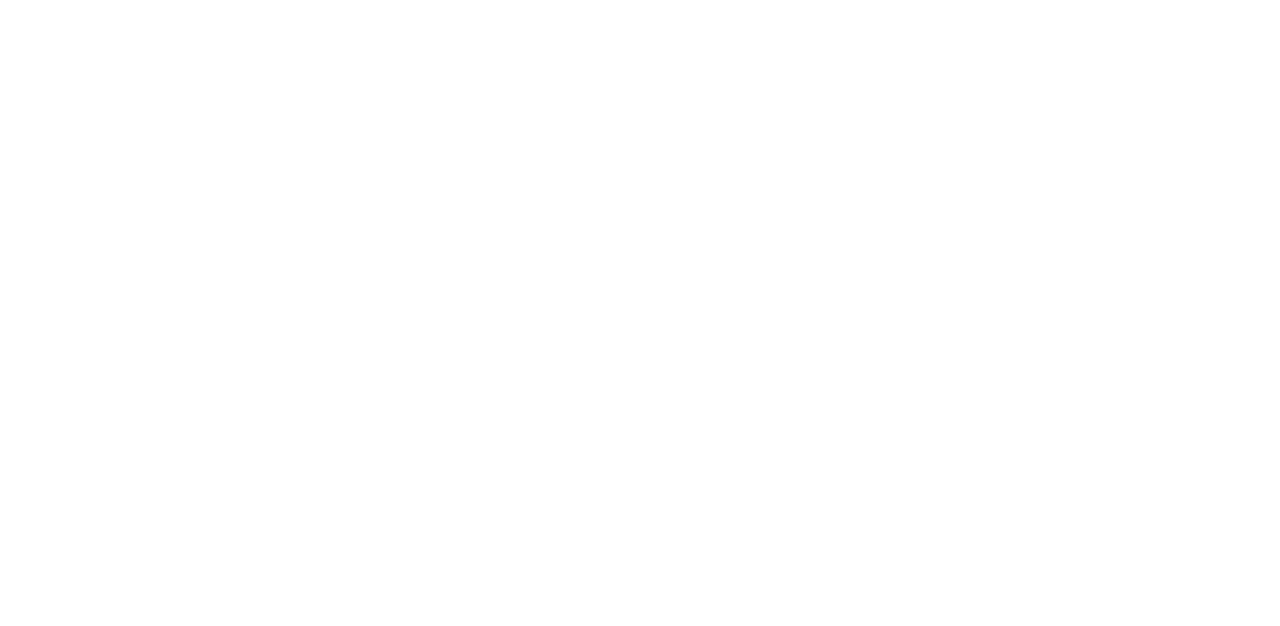
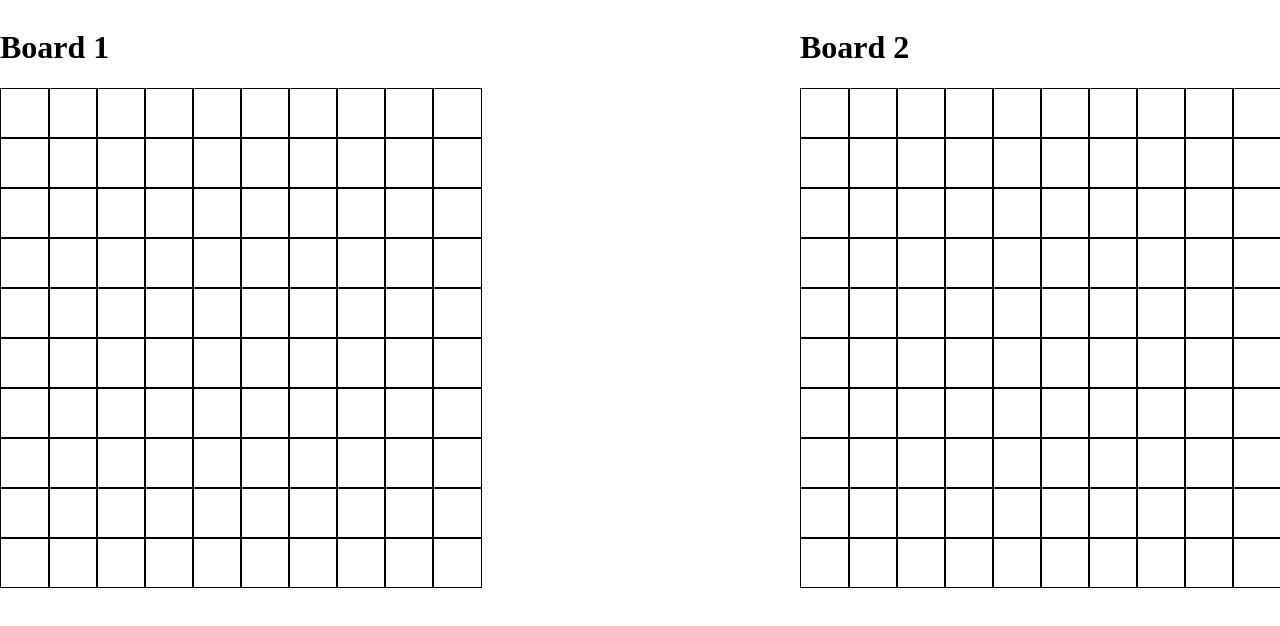
Before and after one commit to grantgolden13/battleship, a website: page index.html in a window 1280 px wide. Drawn offline with Linux system fonts and the light colour scheme.

Commit message:
enlarge gameboard to 10x10

```diff
--- a/gameboard.js
+++ b/gameboard.js
@@ -6,13 +6,16 @@ function Gameboard() {
     const gameboard = {};
 
     gameboard.board = [
-        [0, 0], [1, 0], [2, 0], [3, 0], [4, 0], [5, 0], [6, 0],
-        [0, 1], [1, 1], [2, 1], [3, 1], [4, 1], [5, 1], [6, 1],
-        [0, 2], [1, 2], [2, 2], [3, 2], [4, 2], [5, 2], [6, 2],
-        [0, 3], [1, 3], [2, 3], [3, 3], [4, 3], [5, 3], [6, 3],
-        [0, 4], [1, 4], [2, 4], [3, 4], [4, 4], [5, 4], [6, 4],
-        [0, 5], [1, 5], [2, 5], [3, 5], [4, 5], [5, 5], [6, 5],
-        [0, 6], [1, 6], [2, 6], [3, 6], [4, 6], [5, 6], [6, 6]
+        [0, 0], [1, 0], [2, 0], [3, 0], [4, 0], [5, 0], [6, 0], [7, 0], [8, 0], [9, 0],
+        [0, 1], [1, 1], [2, 1], [3, 1], [4, 1], [5, 1], [6, 1], [7, 1], [8, 1], [9, 1],
+        [0, 2], [1, 2], [2, 2], [3, 2], [4, 2], [5, 2], [6, 2], [7, 2], [8, 2], [9, 2],
+        [0, 3], [1, 3], [2, 3], [3, 3], [4, 3], [5, 3], [6, 3], [7, 3], [8, 3], [9, 3],
+        [0, 4], [1, 4], [2, 4], [3, 4], [4, 4], [5, 4], [6, 4], [7, 4], [8, 4], [9, 4],
+        [0, 5], [1, 5], [2, 5], [3, 5], [4, 5], [5, 5], [6, 5], [7, 5], [8, 5], [9, 5],
+        [0, 6], [1, 6], [2, 6], [3, 6], [4, 6], [5, 6], [6, 6], [7, 6], [8, 6], [9, 6],
+        [0, 7], [1, 7], [2, 7], [3, 7], [4, 7], [5, 7], [6, 7], [7, 7], [8, 7], [9, 7],
+        [0, 8], [1, 8], [2, 8], [3, 8], [4, 8], [5, 8], [6, 8], [7, 8], [8, 8], [9, 8],
+        [0, 9], [1, 9], [2, 9], [3, 9], [4, 9], [5, 9], [6, 9], [7, 9], [8, 9], [9, 9]
     ];
 
     gameboard.misses = [];
--- a/index.html
+++ b/index.html
@@ -5,9 +5,219 @@
     <meta http-equiv="X-UA-Compatible" content="IE=edge">
     <meta name="viewport" content="width=device-width, initial-scale=1.0">
     <title>Battleship</title>
-    <script type="module" src="player.js"></script>
+    <script type="module" src="game.js"></script>
+    <link rel="stylesheet" href="style.css">
 </head>
 <body>
-
+    <div>
+        <h1>Board 1</h1>
+        <div class="grid1">
+            <div></div>
+            <div></div>
+            <div></div>
+            <div></div>
+            <div></div>
+            <div></div>
+            <div></div>
+            <div></div>
+            <div></div>
+            <div></div>
+            <div></div>
+            <div></div>
+            <div></div>
+            <div></div>
+            <div></div>
+            <div></div>
+            <div></div>
+            <div></div>
+            <div></div>
+            <div></div>
+            <div></div>
+            <div></div>
+            <div></div>
+            <div></div>
+            <div></div>
+            <div></div>
+            <div></div>
+            <div></div>
+            <div></div>
+            <div></div>
+            <div></div>
+            <div></div>
+            <div></div>
+            <div></div>
+            <div></div>
+            <div></div>
+            <div></div>
+            <div></div>
+            <div></div>
+            <div></div>
+            <div></div>
+            <div></div>
+            <div></div>
+            <div></div>
+            <div></div>
+            <div></div>
+            <div></div>
+            <div></div>
+            <div></div>
+            <div></div>
+            <div></div>
+            <div></div>
+            <div></div>
+            <div></div>
+            <div></div>
+            <div></div>
+            <div></div>
+            <div></div>
+            <div></div>
+            <div></div>
+            <div></div>
+            <div></div>
+            <div></div>
+            <div></div>
+            <div></div>
+            <div></div>
+            <div></div>
+            <div></div>
+            <div></div>
+            <div></div>
+            <div></div>
+            <div></div>
+            <div></div>
+            <div></div>
+            <div></div>
+            <div></div>
+            <div></div>
+            <div></div>
+            <div></div>
+            <div></div>
+            <div></div>
+            <div></div>
+            <div></div>
+            <div></div>
+            <div></div>
+            <div></div>
+            <div></div>
+            <div></div>
+            <div></div>
+            <div></div>
+            <div></div>
+            <div></div>
+            <div></div>
+            <div></div>
+            <div></div>
+            <div></div>
+            <div></div>
+            <div></div>
+            <div></div>
+            <div></div>
+        </div>
+    </div>
+    <div>
+        <h1>Board 2</h1>
+        <div class="grid2">
+            <div></div>
+            <div></div>
+            <div></div>
+            <div></div>
+            <div></div>
+            <div></div>
+            <div></div>
+            <div></div>
+            <div></div>
+            <div></div>
+            <div></div>
+            <div></div>
+            <div></div>
+            <div></div>
+            <div></div>
+            <div></div>
+            <div></div>
+            <div></div>
+            <div></div>
+            <div></div>
+            <div></div>
+            <div></div>
+            <div></div>
+            <div></div>
+            <div></div>
+            <div></div>
+            <div></div>
+            <div></div>
+            <div></div>
+            <div></div>
+            <div></div>
+            <div></div>
+            <div></div>
+            <div></div>
+            <div></div>
+            <div></div>
+            <div></div>
+            <div></div>
+            <div></div>
+            <div></div>
+            <div></div>
+            <div></div>
+            <div></div>
+            <div></div>
+            <div></div>
+            <div></div>
+            <div></div>
+            <div></div>
+            <div></div>
+            <div></div>
+            <div></div>
+            <div></div>
+            <div></div>
+            <div></div>
+            <div></div>
+            <div></div>
+            <div></div>
+            <div></div>
+            <div></div>
+            <div></div>
+            <div></div>
+            <div></div>
+            <div></div>
+            <div></div>
+            <div></div>
+            <div></div>
+            <div></div>
+            <div></div>
+            <div></div>
+            <div></div>
+            <div></div>
+            <div></div>
+            <div></div>
+            <div></div>
+            <div></div>
+            <div></div>
+            <div></div>
+            <div></div>
+            <div></div>
+            <div></div>
+            <div></div>
+            <div></div>
+            <div></div>
+            <div></div>
+            <div></div>
+            <div></div>
+            <div></div>
+            <div></div>
+            <div></div>
+            <div></div>
+            <div></div>
+            <div></div>
+            <div></div>
+            <div></div>
+            <div></div>
+            <div></div>
+            <div></div>
+            <div></div>
+            <div></div>
+            <div></div>
+        </div>
+    </div>
 </body>
 </html>
--- /dev/null
+++ b/style.css
@@ -0,0 +1,18 @@
+body {
+    display: flex;
+    justify-content: center;
+    gap: 25vw;
+}
+
+.grid1,
+.grid2 {
+    display: grid;
+    grid-template-columns: repeat(10, 48px);
+}
+
+.grid1 div,
+.grid2 div {
+    height: 48px;
+    width: 48px;
+    border: 1px solid black;
+}
```
Also changed, not shown: gameboard.test.js (+10 -7 lines).
